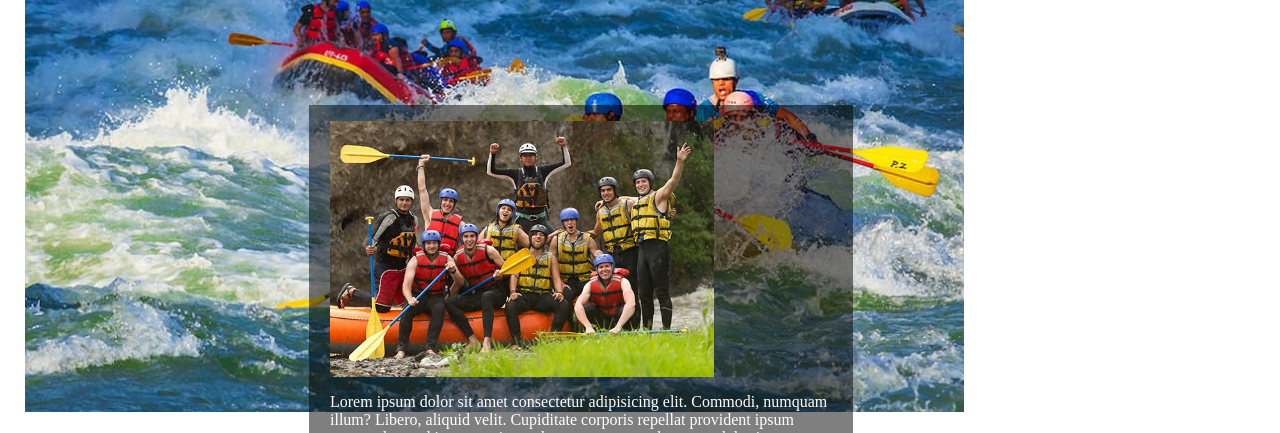
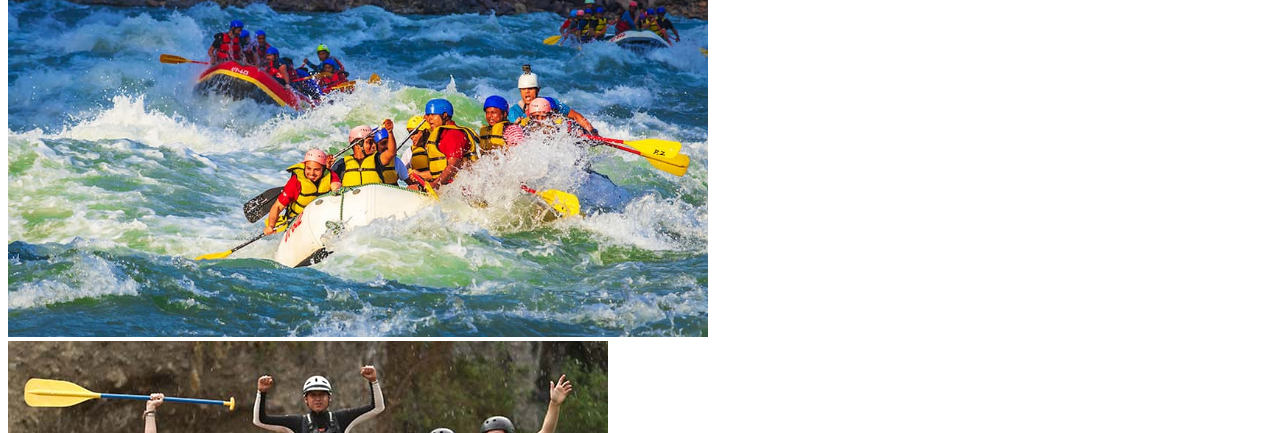
Before and after one commit to ManoloVM21/wdd130, a plain HTML site: page wwr/about.html in a window 1280 px wide. Shown: the part 259-692 px from the top of the page. Drawn offline with Linux system fonts and the light colour scheme; a web font is replaced by a local one.

Commit message:
without css

```diff
--- a/wwr/about.html
+++ b/wwr/about.html
@@ -4,7 +4,6 @@
     <meta charset="UTF-8">
     <meta name="viewport" content="width=device-width, initial-scale=1.0">
     <title>White Water Rafting</title>
-    <link rel="stylesheet" href="/wwr/styles/rafting.css">
     <link rel="preconnect" href="https://fonts.googleapis.com">
     <link rel="preconnect" href="https://fonts.gstatic.com" crossorigin>
     <link href="https://fonts.googleapis.com/css2?family=Freckle+Face&family=Josefin+Slab:ital,wght@0,100..700;1,100..700&display=swap" rel="stylesheet">
```
